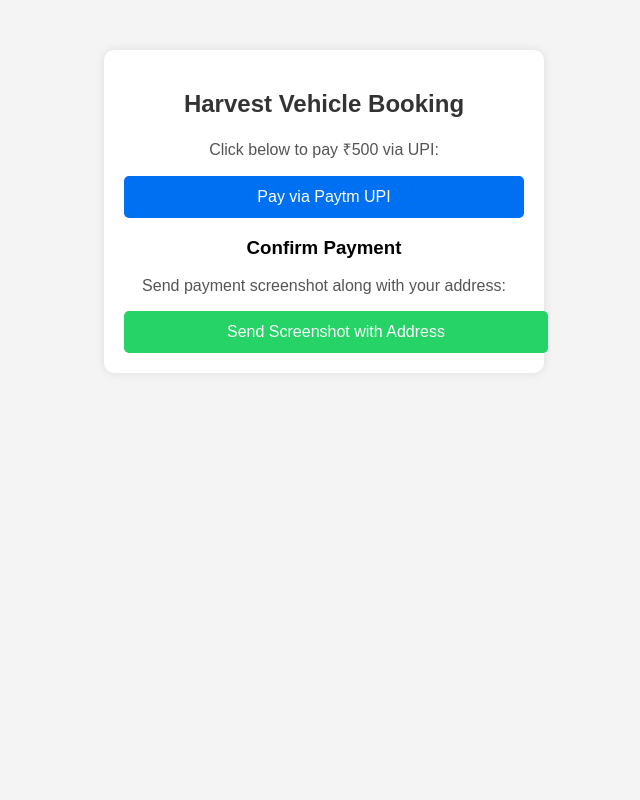
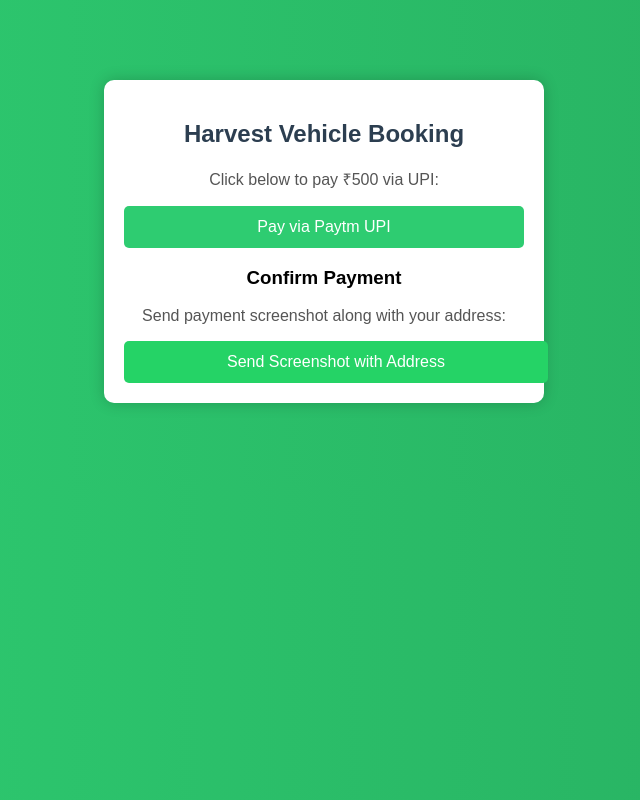
Before and after one commit to VIGNESH007-DE/paytm-, a plain HTML site: page index.html in a window 1280 px wide. Shown: the whole page, without its empty margins (316-956 px from the left). Drawn offline with Linux system fonts and the light colour scheme.

Commit message:
Update index.html

```diff
--- a/index.html
+++ b/index.html
@@ -5,32 +5,40 @@
     <meta name="viewport" content="width=device-width, initial-scale=1.0">
     <title>Harvest Vehicle Payment</title>
     <style>
+        /* Gradient Background */
         body {
             font-family: Arial, sans-serif;
             text-align: center;
-            background-color: #f4f4f4;
+            background: linear-gradient(to right, #2ecc71, #27ae60);
             margin: 0;
             padding: 0;
         }
+
+        /* Container Styling */
         .container {
             max-width: 400px;
             background: white;
             padding: 20px;
-            margin: 50px auto;
+            margin: 80px auto;
             border-radius: 10px;
-            box-shadow: 0px 0px 10px rgba(0, 0, 0, 0.1);
+            box-shadow: 0px 0px 15px rgba(0, 0, 0, 0.2);
         }
+
+        /* Headings and Text */
         h2 {
-            color: #333;
+            color: #2c3e50;
         }
+
         p {
             font-size: 16px;
             color: #555;
         }
+
+        /* Button Styles */
         .btn {
             display: block;
             width: 100%;
-            background: #0070f3;
+            background: #2ecc71;
             color: white;
             border: none;
             padding: 12px;
@@ -39,16 +47,22 @@
             cursor: pointer;
             text-decoration: none;
             margin-top: 10px;
+            transition: 0.3s;
         }
+
+        /* Hover Effects */
         .btn:hover {
-            background: #0059c9;
+            background: #27ae60;
         }
+
         .whatsapp-btn {
             background: #25d366;
         }
+
         .whatsapp-btn:hover {
             background: #1ebc58;
         }
+
     </style>
     <script>
         function redirectToPaytm() {
```
